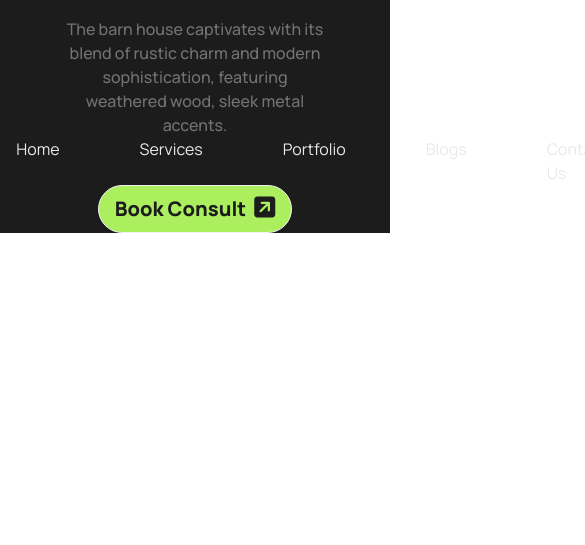
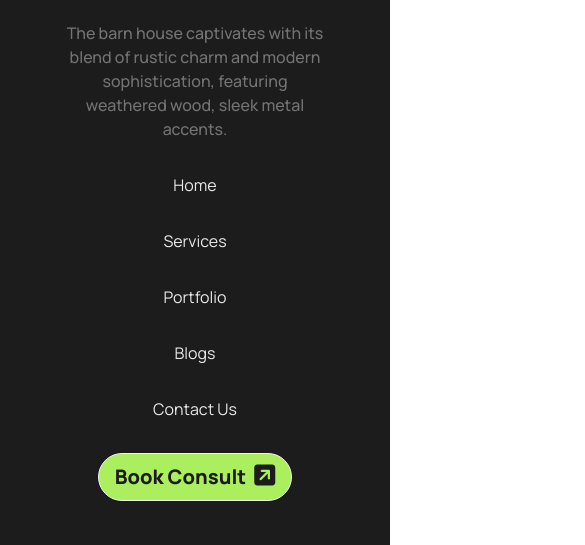
Before and after one commit to Jaberahammed0007/my-third-assignment-repo, a plain HTML site: page index.html in a window 390 px wide. Shown: the part 4392-4937 px from the top of the page, 585 px wide, since content can reach past the window. Before the commit the page ends 4625 px from the top, so only its background shows below. Drawn offline with nearby package versions, Linux system fonts and the light colour scheme.

Commit message:
added responsive footer section

```diff
--- a/index.html
+++ b/index.html
@@ -344,14 +344,14 @@
     <footer>
         <!-- Footer Section Start -->
 
-        <div class=" bg-[#1C1C1C]">
-            <div class="w-11/12 mx-auto">
-            <div class="text-center space-y-5">
+        <div class=" bg-[#1C1C1C]" >
+            <div class="w-11/12 mx-auto h-[580px] lg:h-[420px]">
+            <div class="text-center ">
                 <a href="#">
                     <h2 class="font-extrabold text-2xl lg:text-3xl text-[#E9E9E9]"> Rinterio  <span><i
                         class="fa-solid fa-square-up-right"></i></span> </h2>
                 </a>
-                <p class=" w-3/4 mx-auto lg:w-1/2 mt-6 font-medium text-base text-[#737373] text-center">
+                <p class="lg:mt-12 w-3/4 mx-auto lg:w-1/2 mt-6 font-medium text-base text-[#737373] text-center">
                     The barn house captivates with its blend of rustic charm and
                     modern sophistication, featuring weathered wood, sleek metal accents.
                 </p>
@@ -359,21 +359,23 @@
 
             <!-- footer nav bar -->
 
-            <div class="lg:flex lg:justify-center">
-                <ul class="lg:mt-12 lg:menu menu-horizontal gap-x-20 text-base font-normal text-[#E9E9E9] ">
+            <div class="lg:mt-12 lg:flex lg:justify-center">
+                <ul class="lg:mt-12 lg:flex  lg:gap-x-20 text-center  text-base font-normal text-[#E9E9E9]">
 
-                    <li><a>Home</a></li>
-                    <li><a>Services</a></li>
-                    <li><a>Portfolio</a></li>
-                    <li><a>Blogs</a></li>
-                    <li><a>Contact Us </a></li>
+                    <li class="mt-8 lg:mt-0"><a href="#">Home</a></li>
+                    <li class="mt-8 lg:mt-0"><a href="#">Services</a></li>
+                    <li class="mt-8 lg:mt-0"><a href="#">Portfolio</a></li>
+                    <li class="mt-8 lg:mt-0"><a href="#">Blogs</a></li>
+                    <li class="mt-8 lg:mt-0"><a href="#">Contact Us </a></li>
                 </ul>
             </div>
             <!-- book button -->
-             <div class="lg:mt-12  text-center">
+             <div class="mt-8 lg:mt-12  text-center mb-10">
                 <a class="btn bg-[#ABEF5F] rounded-3xl text-[#1C1C1C] font-extrabold text-xl">Book Consult
                     <span><i class="fa-solid fa-square-arrow-up-right"></i></span></a>
+
              </div>
+
         </div>
     </div>
     </footer>
```
Also changed, not shown: tailwind.config.js (deleted, +0 -9 lines).
